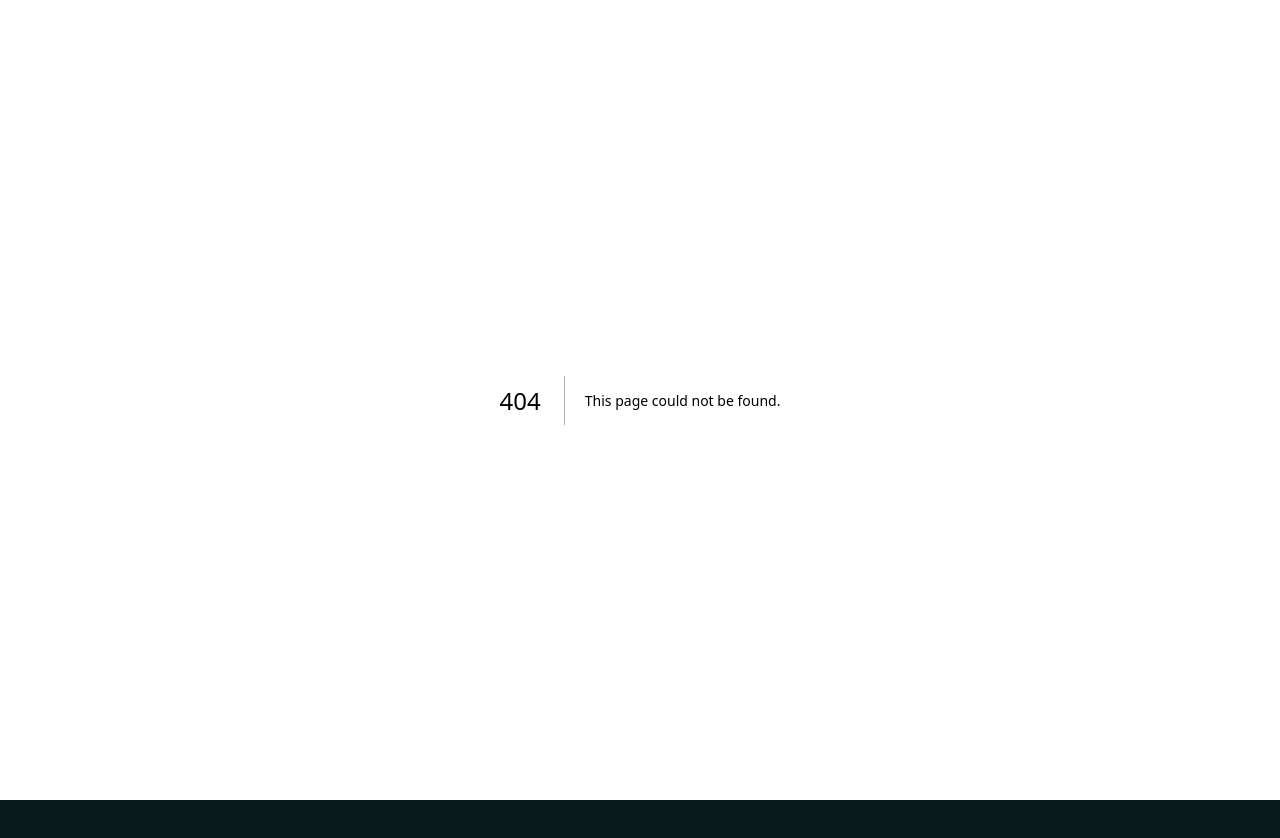
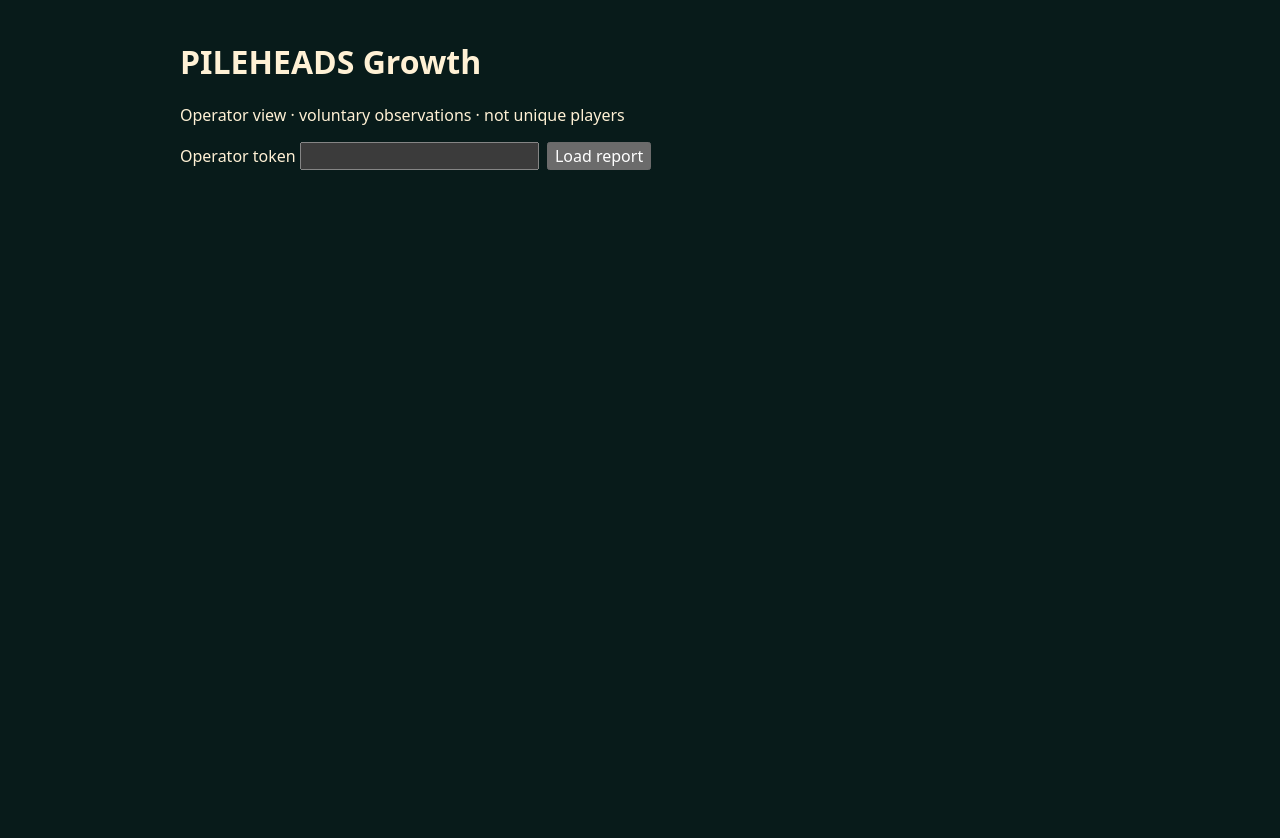
Before and after one commit to CartShift/pileheads, a Next.js app in the folder apps/web/: page /growth in a window 1280 px wide. Before the commit this address had no page. Before the commit the page ends 800 px from the top, so only its background shows below. Built offline with nearby package versions, Linux system fonts and the light colour scheme.

Commit message:
feat: growth client page.tsx

```diff
--- /dev/null
+++ b/apps/web/app/growth/page.tsx
@@ -0,0 +1,53 @@
+"use client";
+import {useState} from "react";
+
+type Round={started:number;completed:number;notObservedCompleted:number;observedCompletionFraction:number|null};
+type Rating={answered:number;unanswered:number;mean:number|null;distribution:number[]};
+type Summary={reports:{received:number;included:number;excludedTruncated:number};rounds:{local:Round;online:Round;all:Round};feedback:{fun:Rating;clarity:Rating;wouldReplay:{yes:number;no:number;unsure:number;unanswered:number;statedYesFraction:number|null}};limitations:string[]};
+type Dashboard={windowDays:number;all:Summary;sources:Record<string,Summary>;waitlist:{confirmed:number;pending:number}};
+const pct=(n:number|null)=>n===null?"—":Math.round(n*100)+"%";
+const decimal=(n:number|null)=>n===null?"—":n.toFixed(1);
+export default function GrowthDashboard(){
+  const [token,setToken]=useState("");
+  const [data,setData]=useState<Dashboard|null>(null);
+  const [message,setMessage]=useState("");
+  const [busy,setBusy]=useState(false);
+  async function load(e:React.FormEvent){
+    e.preventDefault();if(!token||busy)return;
+    setBusy(true);setMessage("");setData(null);
+    try{
+      const response=await fetch("/api/growth?summary=1",{headers:{Authorization:"Bearer "+token},credentials:"omit",cache:"no-store",referrerPolicy:"no-referrer",signal:AbortSignal.timeout(10000)});
+      if(!response.ok)throw Error("unavailable");
+      const result=await response.json();if(!result.ok)throw Error("unavailable");
+      setData(result);
+    }catch{setMessage("Dashboard unavailable or access denied.");}
+    finally{setToken("");setBusy(false);}
+  }
+  return <main style={{maxWidth:960,margin:"40px auto",padding:"0 20px",fontFamily:"system-ui"}}>
+    <h1>PILEHEADS Growth</h1><p>Operator view · voluntary observations · not unique players</p>
+    <form onSubmit={load} style={{display:"flex",gap:8,flexWrap:"wrap",alignItems:"center"}}>
+      <label>Operator token <input type="password" autoComplete="off" required value={token} onChange={e=>setToken(e.target.value)}/></label>
+      <button type="submit" disabled={busy}>Load report</button>
+      {data&&<button type="button" onClick={()=>setData(null)}>Clear report</button>}
+    </form><p role="status">{message}</p>
+    {data&&<>
+      <h2>Last {data.windowDays} days</h2>
+      <div style={{display:"grid",gridTemplateColumns:"repeat(auto-fit,minmax(140px,1fr))",gap:12}}>
+        {[
+          ["Reports included",data.all.reports.included],["Observed starts",data.all.rounds.all.started],
+          ["Observed completions",data.all.rounds.all.completed],["Completion fraction",pct(data.all.rounds.all.observedCompletionFraction)],
+          ["Fun / 5",decimal(data.all.feedback.fun.mean)],["Clarity / 5",decimal(data.all.feedback.clarity.mean)],
+          ["Would replay",pct(data.all.feedback.wouldReplay.statedYesFraction)],["Confirmed deck emails",data.waitlist.confirmed]
+        ].map(([label,value])=><section key={String(label)} style={{border:"1px solid currentColor",borderRadius:8,padding:12}}><small>{label}</small><div style={{fontSize:28,fontWeight:700}}>{value}</div></section>)}
+      </div>
+      <h2>Observation modes</h2>
+      {(["local","online"] as const).map(mode=><p key={mode}>{mode}: {data.all.rounds[mode].completed} / {data.all.rounds[mode].started} observed rounds completed ({pct(data.all.rounds[mode].observedCompletionFraction)})</p>)}
+      <h2>Reported campaign source</h2>
+      <div style={{overflowX:"auto"}}><table style={{width:"100%",textAlign:"left"}}><thead><tr><th>Source</th><th>Reports</th><th>Starts</th><th>Completions</th></tr></thead><tbody>
+      {Object.entries(data.sources).map(([source,s])=><tr key={source}><td>{source}</td><td>{s.reports.included}</td><td>{s.rounds.all.started}</td><td>{s.rounds.all.completed}</td></tr>)}</tbody></table></div>
+      <h2>Interpretation</h2><p>Excluded truncated reports: {data.all.reports.excludedTruncated}. Fun responses: {data.all.feedback.fun.answered}; clarity responses: {data.all.feedback.clarity.answered}. Pending confirmations: {data.waitlist.pending}. Waitlist counts are current totals, not restricted to the report window.</p>
+      <ul>{data.all.limitations.map(note=><li key={note}>{note}</li>)}</ul>
+      <p>Campaign source is reported by opted-in participants, not an acquisition or conversion funnel. No unique visitors or retention are available.</p>
+    </>}
+  </main>;
+}
```
